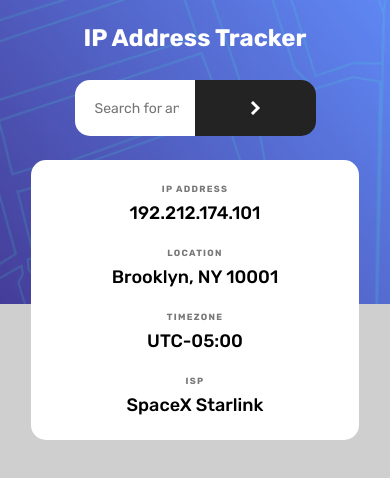
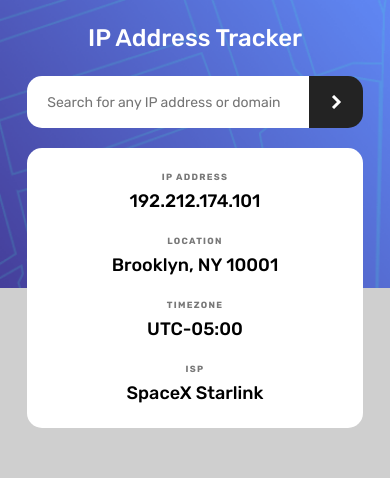
Before and after one commit to daleale-se/Frontend-Mentor-Challenges, a React (Vite) app in the folder ip-address-tracker/: page / in a window 390 px wide. Shown: the top 478 px of the page. Built offline with nearby package versions, Linux system fonts and the light colour scheme.

Commit message:
Adding responsive design to IP Address Tracker

```diff
--- a/ip-address-tracker/src/components/Header.jsx
+++ b/ip-address-tracker/src/components/Header.jsx
@@ -2,24 +2,31 @@ import styled from "styled-components"
 import Search from "./Search"
 import UbicationData from "./UbicationData"
 import mobileBg from "../assets/images/pattern-bg-mobile.png"
+import desktopBg from "../assets/images/pattern-bg-desktop.png"
 
 const HeaderContainer = styled.header`
     background: url(${mobileBg});
     background-size: cover;
     background-repeat: no-repeat;
     height: 18rem;
-    padding: .5rem;
+    padding-top: 1.5rem;
 
     display: flex;
     flex-direction: column;
     align-items: center;
-    gap: .75rem;
+    gap: 1.5rem;
+
+    @media screen and (min-width: 768px) {
+      background: url(${desktopBg});
+      height: 15rem;
+    }
 `
 
 const AppTitle = styled.h1`
     font-family: "Rubik";
     color: #fff;
     font-size: 1.5rem;
+    font-weight: 500;
 `
 
 const Header = () => {
--- a/ip-address-tracker/src/components/Search.jsx
+++ b/ip-address-tracker/src/components/Search.jsx
@@ -4,32 +4,36 @@ import styled from 'styled-components'
 const SearchDiv = styled.div`
     display: flex;
     align-items: center;
-    height: 3.5rem;
+    height: 3.25rem;
+    max-width: 30rem; /* Constrain the parent div's width */
+    width: 86%; /* Allow it to fill the container's width */
 `
 
 const SearchInput = styled.input`
     height: 100%;
     border: none;
+    width: 100%; /* This will ensure the input grows to fill the available space */
 
     font-family: "Rubik";
     font-size: 14px;
-    width: 50%;
     border-top-left-radius: 15px;
     border-bottom-left-radius: 15px;
     padding-left: 1.25rem;
+    flex-grow: 1;
 `
 
 const SearchButton = styled.button`
     height: 100%;
     border: none;
     background-color: #232323;
+    width: 4rem;
 
     border-top-right-radius: 15px;
     border-bottom-right-radius: 15px;
-    width: 50%;
     display: flex;
     align-items: center;
     justify-content: center;
+
 `
 
 const Search = () => {
--- a/ip-address-tracker/src/components/UbicationData.jsx
+++ b/ip-address-tracker/src/components/UbicationData.jsx
@@ -1,12 +1,13 @@
 import styled from "styled-components"
 
 const UbicationDataDiv = styled.div`
-    width: 17.5rem;
-    padding: 1.5rem;
+    width: 86%;
+    max-width: 66rem;
+    padding: 1.5rem 0;
     background-color: white;
     border-radius: 15px;
     position: absolute;
-    top: 10rem;
+    top: 9.25rem;
 
     display: grid;
     grid-template-columns: 1fr;
@@ -19,6 +20,13 @@ const UbicationDataDiv = styled.div`
         gap: 3rem;
         padding: 2.5rem;
     }
+
+    @media screen and (min-width: 768px){
+        grid-template-columns: repeat(4, 1fr);
+        grid-template-rows: 1fr;
+        gap: 2rem;
+        padding: 2.5rem;
+    }
 `
 
 const DataDiv = styled.div`
@@ -26,6 +34,25 @@ const DataDiv = styled.div`
     flex-direction: column;
     align-items: center;
     gap: .5rem;
+    position: relative; /* Set this to relative to position ::before relative to this div */
+
+    @media screen and (min-width: 768px) {
+        align-items: start;
+        padding-right: 2rem;
+
+
+        &::before {
+        content: "";
+        position: absolute;
+        left: -25px; /* Adjust based on spacing */
+        width: 1px;
+        height: 50px;
+        background-color: #c9c9c9;
+
+        /* Only show the line for the elements that are not the first one */
+        display: ${(props) => (props.showDivider ? "block" : "none")};
+        }
+    }
 `
 
 const DataName = styled.p`
@@ -46,6 +73,10 @@ const DataValue = styled.p`
     text-align: center;
     font-weight: 500;
     font-size: 18px;
+    @media screen and (min-width: 768px){
+        text-align: left;
+    }
+
 `
 
 const UbicationData = () => {
@@ -55,15 +86,15 @@ const UbicationData = () => {
             <DataName>ip address</DataName>
             <DataValue>192.212.174.101</DataValue>
         </DataDiv>
-        <DataDiv>
+        <DataDiv showDivider>
             <DataName>location</DataName>
             <DataValue>Brooklyn, NY 10001</DataValue>
         </DataDiv>
-        <DataDiv>
+        <DataDiv showDivider>
             <DataName>timezone</DataName>
             <DataValue>UTC-05:00</DataValue>
         </DataDiv>
-        <DataDiv>
+        <DataDiv showDivider>
             <DataName>isp</DataName>
             <DataValue>SpaceX Starlink</DataValue>
         </DataDiv>
--- a/ip-address-tracker/src/css/styles.css
+++ b/ip-address-tracker/src/css/styles.css
@@ -1,4 +1,10 @@
 @import url('https://fonts.googleapis.com/css2?family=Rubik:ital,wght@0,300..900;1,300..900&display=swap');
+
+* {
+    padding: 0;
+    margin: 0;
+    box-sizing: border-box;
+}
 
 :root {
     --very-dark-gray: hsl(0, 0%, 17%);
```
